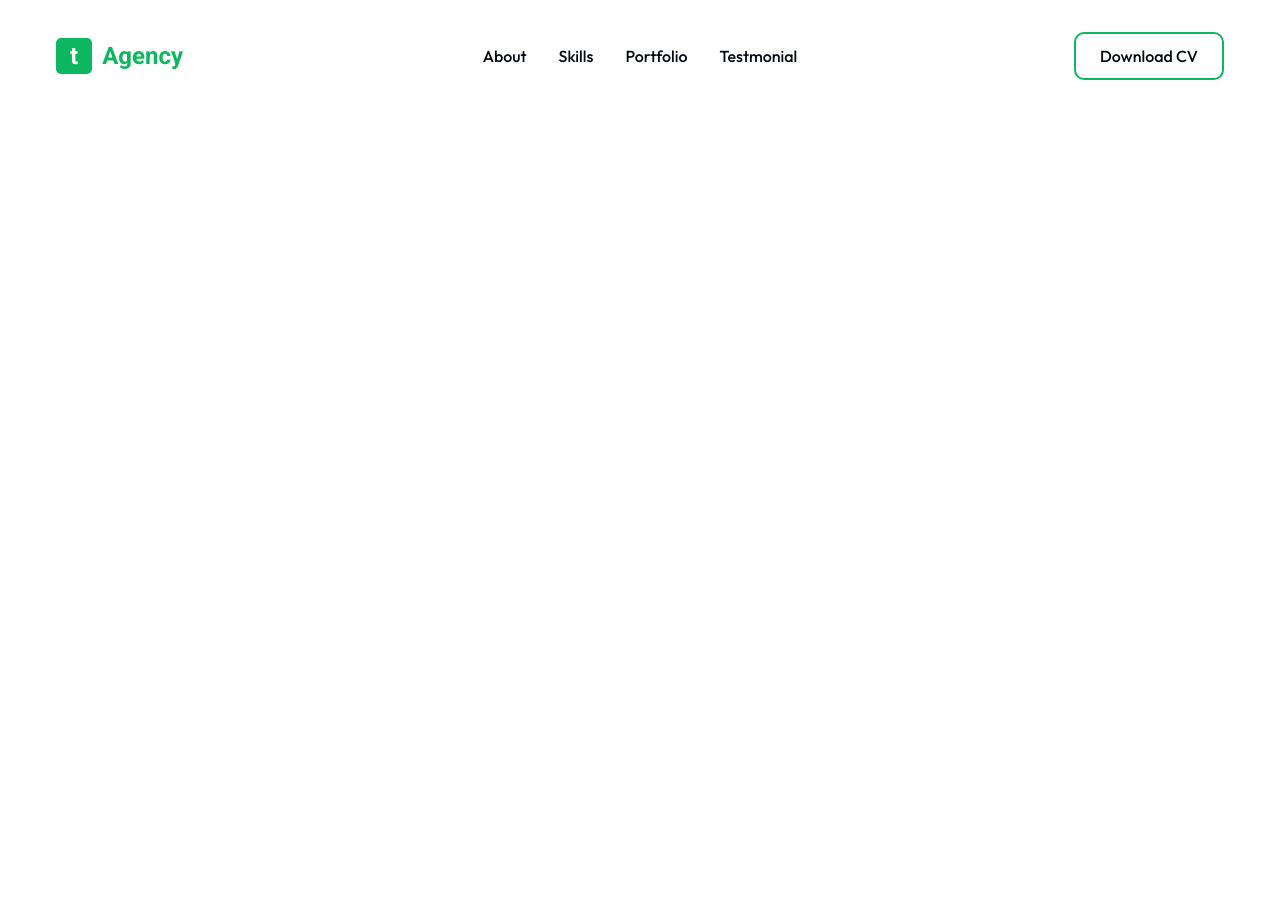
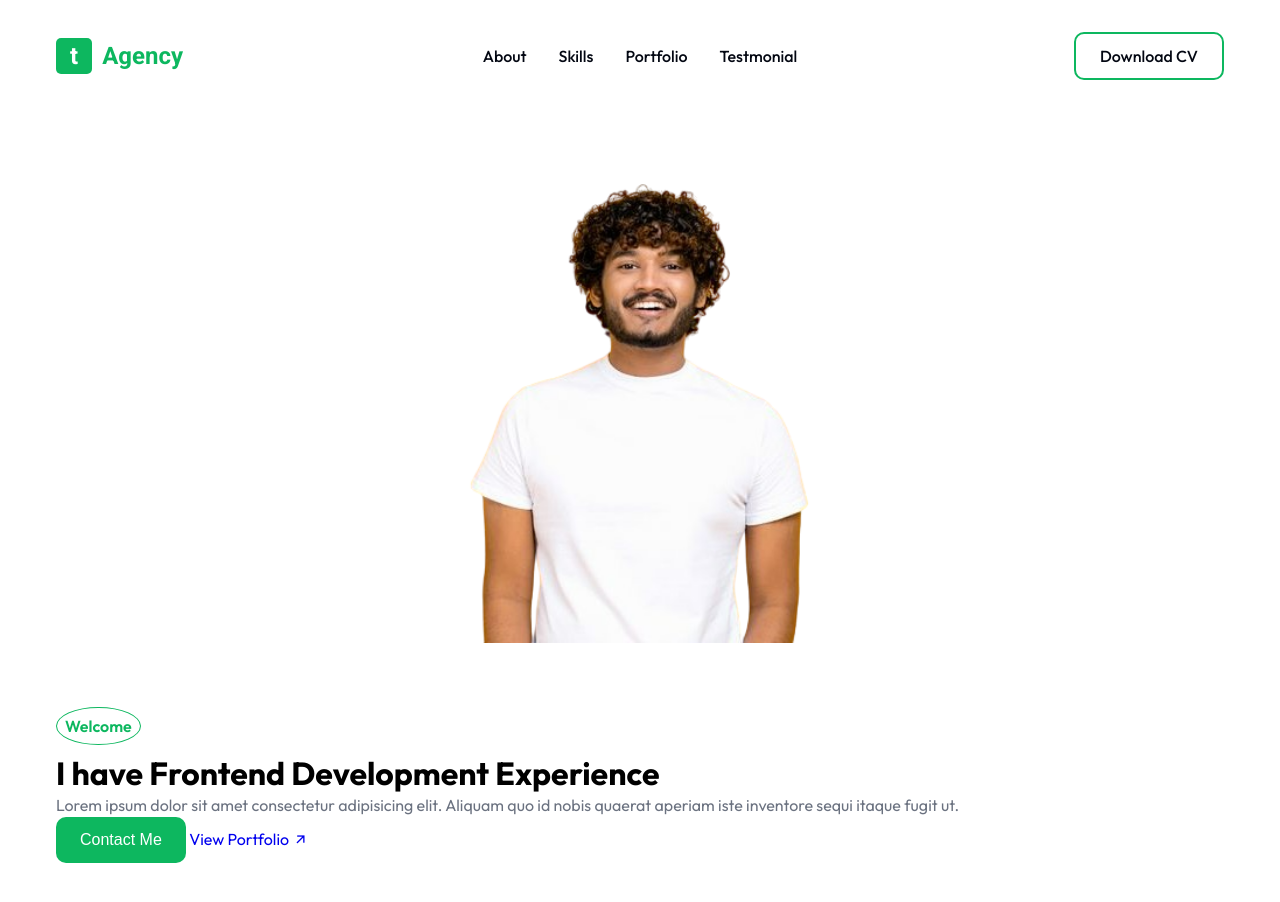
Before and after one commit to amin-babu/T-Agency, a plain HTML site: page index.html in a window 1280 px wide. Before the commit the page ends 800 px from the top, so only its background shows below. Drawn offline with nearby package versions, Linux system fonts and the light colour scheme.

Commit message:
hero section beginging

```diff
--- a/index.html
+++ b/index.html
@@ -36,6 +36,26 @@
     </div>
   </nav>
 
+  <header class="section__container header__container" id="about">
+    <div class="header__image">
+      <img src="./assets/header.png" alt="">
+    </div>
+    <div class="header__content">
+      <p class="section__subheader">Welcome</p>
+      <h1>I have <span>Frontend Development </span>Experience</h1>
+      <p class="section__description">
+        Lorem ipsum dolor sit amet consectetur adipisicing elit. Aliquam quo id nobis quaerat aperiam iste inventore sequi itaque fugit ut.
+      </p>
+      <div class="header__btns">
+        <button class="btn">Contact Me</button>
+        <a href="#">
+          View Portfolio
+          <span><i class="ri-arrow-right-up-line"></i></span>
+        </a>
+      </div>
+    </div>
+  </header>
+
   <script src="./main.js"></script>
 </body>
 </html>
--- a/style.css
+++ b/style.css
@@ -156,6 +156,25 @@ nav{
   display: none;
 }
 
+.header__container{
+  display: grid;
+  gap: 4rem 2rem;
+  overflow: hidden;
+}
+
+.header__image{
+  position: relative;
+  isolation: isolate;
+}
+
+.header__image img{
+  max-width: 350px;
+  margin-inline: auto;
+}
+/*---------------------------------------------------------------------------------
+----------------------------------Media Queries------------------------------------
+---------------------------------------------------------------------------------*/
+
 @media (width > 768px) {
   nav{
     position: static;
```
